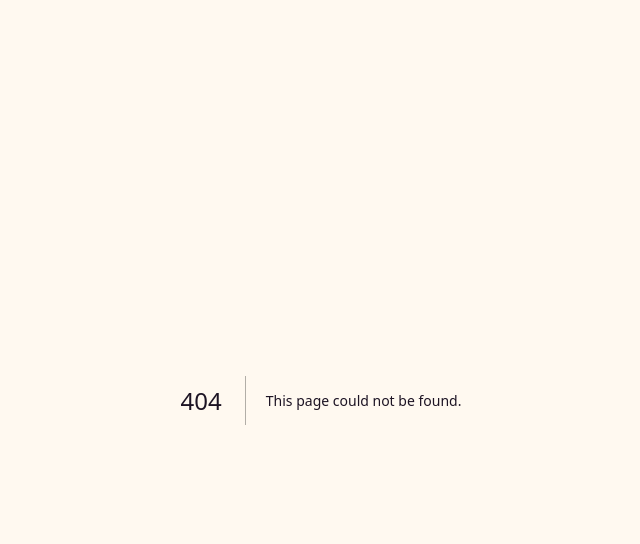
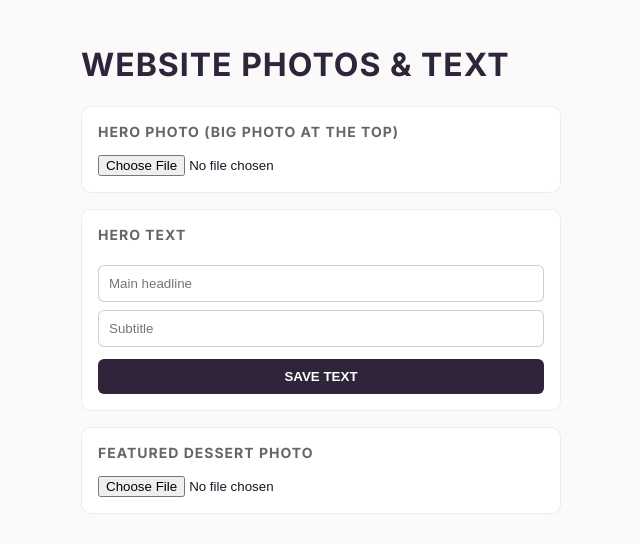
Before and after one commit to Hari786348/Tangzee, a Next.js app: page /admin/content in a window 1280 px wide. Before the commit this address had no page. Shown: the top 544 px of the page, without its empty margins (319-959 px from the left). Built offline with nearby package versions, Linux system fonts and the light colour scheme; no server answers; a web font is replaced by a local one.

Commit message:
Create page.js

```diff
--- /dev/null
+++ b/app/admin/content/page.js
@@ -0,0 +1,98 @@
+"use client";
+import { useEffect, useState } from "react";
+
+const PLUM = "#2F243A";
+
+export default function AdminContent() {
+  const [settings, setSettings] = useState(null);
+  const [title, setTitle] = useState("");
+  const [subtitle, setSubtitle] = useState("");
+  const [msg, setMsg] = useState("");
+  const [uploading, setUploading] = useState("");
+
+  async function load() {
+    const res = await fetch("/api/settings");
+    const data = await res.json();
+    if (res.ok) {
+      setSettings(data.settings);
+      setTitle(data.settings.hero_title || "");
+      setSubtitle(data.settings.hero_subtitle || "");
+    }
+  }
+
+  useEffect(() => {
+    load();
+  }, []);
+
+  async function uploadImage(field, file) {
+    setUploading(field);
+    setMsg("");
+    const formData = new FormData();
+    formData.append("file", file);
+    formData.append("field", field);
+    const res = await fetch("/api/settings/upload-image", { method: "POST", body: formData });
+    const data = await res.json();
+    setUploading("");
+    if (!res.ok) {
+      setMsg(data.error);
+      return;
+    }
+    setSettings(data.settings);
+    setMsg("Photo updated — check your homepage.");
+  }
+
+  async function saveText() {
+    setMsg("");
+    const res = await fetch("/api/settings", {
+      method: "PATCH",
+      headers: { "Content-Type": "application/json" },
+      body: JSON.stringify({ hero_title: title, hero_subtitle: subtitle }),
+    });
+    const data = await res.json();
+    if (!res.ok) {
+      setMsg(data.error);
+      return;
+    }
+    setMsg("Text updated — check your homepage.");
+  }
+
+  return (
+    <main style={{ minHeight: "100vh", background: "#FAFAFA", padding: "24px 16px" }}>
+      <div style={{ maxWidth: 480, margin: "0 auto" }}>
+        <h1 style={{ color: PLUM, letterSpacing: 1 }}>WEBSITE PHOTOS & TEXT</h1>
+
+        <section style={cardStyle}>
+          <h3 style={h3Style}>Hero photo (big photo at the top)</h3>
+          {settings?.hero_image_url && (
+            <img src={settings.hero_image_url} alt="Current hero" style={{ width: "100%", borderRadius: 8, marginBottom: 12 }} />
+          )}
+          <input type="file" accept="image/*" onChange={(e) => e.target.files[0] && uploadImage("hero_image_url", e.target.files[0])} />
+          {uploading === "hero_image_url" && <p style={{ fontSize: 13, color: "#666" }}>Uploading…</p>}
+        </section>
+
+        <section style={cardStyle}>
+          <h3 style={h3Style}>Hero text</h3>
+          <input placeholder="Main headline" value={title} onChange={(e) => setTitle(e.target.value)} style={inputStyle} />
+          <input placeholder="Subtitle" value={subtitle} onChange={(e) => setSubtitle(e.target.value)} style={inputStyle} />
+          <button onClick={saveText} style={buttonStyle}>SAVE TEXT</button>
+        </section>
+
+        <section style={cardStyle}>
+          <h3 style={h3Style}>Featured dessert photo</h3>
+          {settings?.featured_image_url && (
+            <img src={settings.featured_image_url} alt="Current featured" style={{ width: "100%", borderRadius: 8, marginBottom: 12 }} />
+          )}
+          <input type="file" accept="image/*" onChange={(e) => e.target.files[0] && uploadImage("featured_image_url", e.target.files[0])} />
+          {uploading === "featured_image_url" && <p style={{ fontSize: 13, color: "#666" }}>Uploading…</p>}
+        </section>
+
+        {msg && <p style={{ background: "#fff", padding: 12, borderRadius: 8, border: "1px solid #00000015" }}>{msg}</p>}
+      </div>
+    </main>
+  );
+}
+
+const cardStyle = { background: "#fff", border: "1px solid #00000012", borderRadius: 10, padding: 16, marginTop: 16 };
+const h3Style = { marginTop: 0, fontSize: 14, letterSpacing: 1, textTransform: "uppercase", color: "#666" };
+const inputStyle = { width: "100%", padding: 10, marginTop: 8, borderRadius: 6, border: "1px solid #00000030", boxSizing: "border-box" };
+const buttonStyle = { marginTop: 12, padding: 10, width: "100%", background: PLUM, color: "#fff", border: "none", borderRadius: 6, fontWeight: 600 };
```
